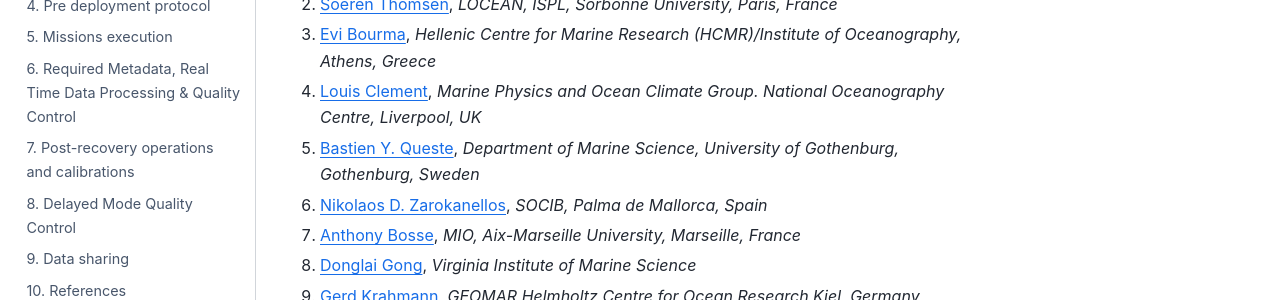
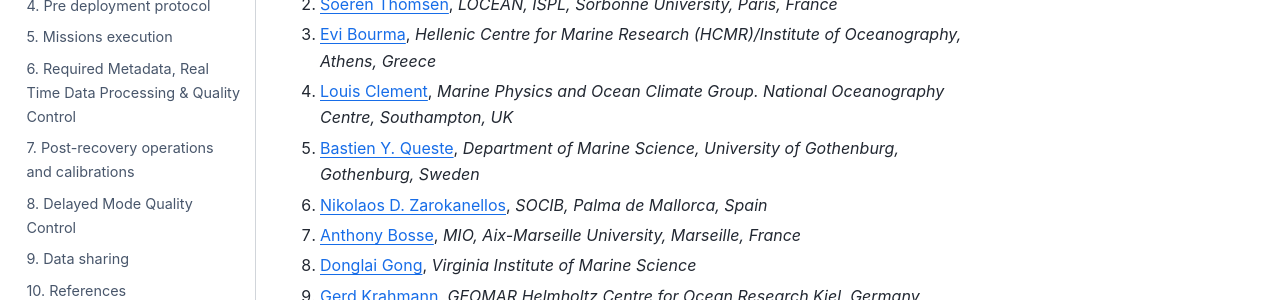
Before and after one commit to OceanGlidersCommunity/Salinity_SOP, a Jupyter Book: the page built from sections/authors_SOP_development_process.md, in a window 1280 px wide and 900 px high. Shown: the part 354-654 px from the top of the window. Built offline with Jupyter Book 1.0.4 settings and Sphinx 7.4.7 and the Sphinx Book theme 1.1.4, drawn with Linux system fonts in a browser that asks for light colours.

Commit message:
Update Louis affiliation

```diff
--- a/sections/authors_SOP_development_process.md
+++ b/sections/authors_SOP_development_process.md
@@ -4,7 +4,7 @@
   1. [Isabelle Giddy](https://github.com/isgiddy), *Southern Ocean Carbon and Climate Observatory, CSIR | Department of Oceanography, University of Cape Town, South Africa | Department of Marine Science, University of Gothenburg, Sweden*
   1. [Soeren Thomsen](https://github.com/soerenthomsen), *LOCEAN, ISPL, Sorbonne University, Paris, France*
   1. [Evi Bourma](https://github.com/evibourma), *Hellenic Centre for Marine Research (HCMR)/Institute of Oceanography, Athens, Greece*
-  1. [Louis Clement](https://github.com/LouClement), *Marine Physics and Ocean Climate Group. National Oceanography Centre, Liverpool, UK*
+  1. [Louis Clement](https://github.com/LouClement), *Marine Physics and Ocean Climate Group. National Oceanography Centre, Southampton, UK*
   1. [Bastien Y. Queste](https://github.com/bastienqueste), *Department of Marine Science, University of Gothenburg, Gothenburg, Sweden*
   1. [Nikolaos D. Zarokanellos](https://github.com/nizaroka), *SOCIB, Palma de Mallorca, Spain*
   1. [Anthony Bosse](https://github.com/AnthonyBosse), *MIO, Aix-Marseille University, Marseille, France*
```
